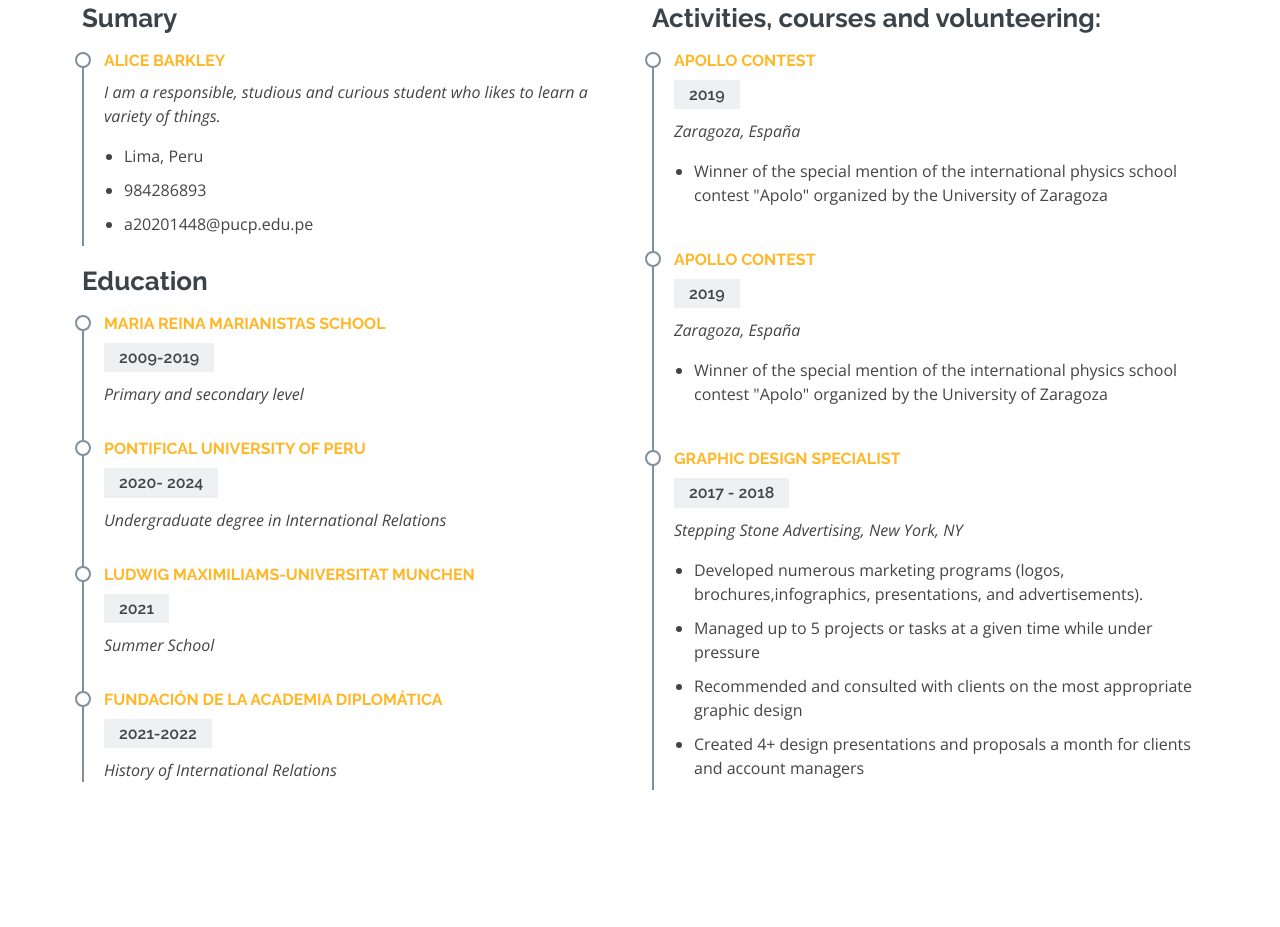
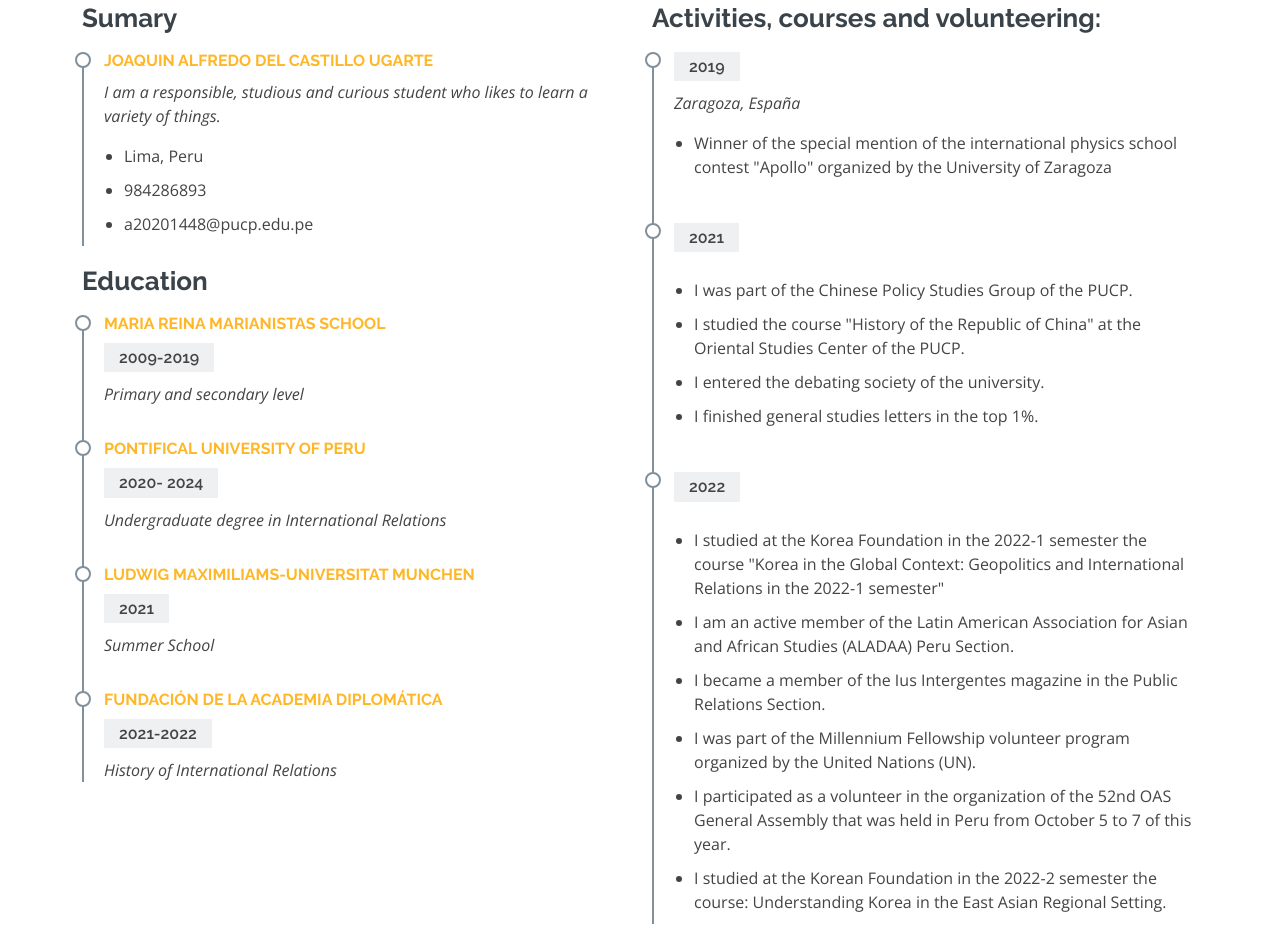
Before and after one commit to MajoMurillo/CV, a plain HTML site: page index.html in a window 1280 px wide. Shown: the part 1914-2841 px from the top of the page. Drawn offline with nearby package versions, Linux system fonts and the light colour scheme; animation ran at ten frames a second.

Commit message:
Update index.html

```diff
--- a/index.html
+++ b/index.html
@@ -191,7 +191,7 @@
           <div class="col-lg-6">
             <h3 class="resume-title">Sumary</h3>
             <div class="resume-item pb-0">
-              <h4>Alice Barkley</h4>
+              <h4>Joaquin Alfredo del Castillo Ugarte</h4>
               <p><em>I am a responsible, studious and curious student who likes to learn a variety of things.</em></p>
               <p>
               <ul>
@@ -232,37 +232,41 @@
           <div class="col-lg-6">
             <h3 class="resume-title">Activities, courses and volunteering:</h3>
             <div class="resume-item">
-              <h4>Apollo Contest</h4>
+
               <h5>2019</h5>
               <p><em>Zaragoza, España </em></p>
               <p>
               <ul>
-                <li>Winner of the special mention of the international physics school contest "Apolo" organized by the University of Zaragoza</li>
+                <li>Winner of the special mention of the international physics school contest "Apollo" organized by the University of Zaragoza</li>
 
               </ul>
               </p>
             </div>
         <div class="resume-item">
-              <h4>Apollo Contest</h4>
-              <h5>2019</h5>
-              <p><em>Zaragoza, España </em></p>
+
+              <h5>2021</h5>
+
               <p>
               <ul>
-                <li>Winner of the special mention of the international physics school contest "Apolo" organized by the University of Zaragoza</li>
-
+                <li>I was part of the Chinese Policy Studies Group of the PUCP.</li>
+                <li>I studied the course "History of the Republic of China" at the Oriental Studies Center of the PUCP.</li>
+                <li>I entered the debating society of the university.</li>
+                <li>I finished general studies letters in the top 1%.</li>
               </ul>
               </p>
             </div>
             <div class="resume-item">
-              <h4>Graphic design specialist</h4>
-              <h5>2017 - 2018</h5>
-              <p><em>Stepping Stone Advertising, New York, NY</em></p>
+
+              <h5>2022</h5>
+
               <p>
               <ul>
-                <li>Developed numerous marketing programs (logos, brochures,infographics, presentations, and advertisements).</li>
-                <li>Managed up to 5 projects or tasks at a given time while under pressure</li>
-                <li>Recommended and consulted with clients on the most appropriate graphic design</li>
-                <li>Created 4+ design presentations and proposals a month for clients and account managers</li>
+                <li>I studied at the Korea Foundation in the 2022-1 semester the course "Korea in the Global Context: Geopolitics and International Relations in the 2022-1 semester"</li>
+                <li>I am an active member of the Latin American Association for Asian and African Studies (ALADAA) Peru Section.</li>
+                <li>I became a member of the Ius Intergentes magazine in the Public Relations Section.</li>
+                <li>I was part of the Millennium Fellowship volunteer program organized by the United Nations (UN).</li>
+                <li>I participated as a volunteer in the organization of the 52nd OAS General Assembly that was held in Peru from October 5 to 7 of this year.</li>
+                <li>I studied at the Korean Foundation in the 2022-2 semester the course: Understanding Korea in the East Asian Regional Setting.</li>
               </ul>
               </p>
             </div>
```
